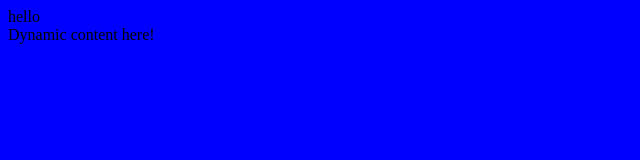
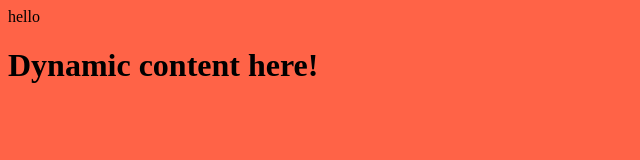
Before and after one commit to hzub/webpack-intro-wyklad, a website built with webpack: page app/index.html in a window 1280 px wide. Shown: the whole page, without its empty margins (0-640 px from the left). Built offline with nearby package versions, Linux system fonts and the light colour scheme.

Commit message:
Updated run script

```diff
--- a/app/index.html
+++ b/app/index.html
@@ -2,8 +2,8 @@
 
 hello
 
-<div>
-</div>
+<h1>
+</h1>
 
 <script src="main.js"></script>
 
--- a/app/modules/module1.js
+++ b/app/modules/module1.js
@@ -1,5 +1,5 @@
 module.exports = {
 	run: function() {
-		document.querySelector('div').innerHTML = 'Dynamic content here!';
+		document.querySelector('h1').innerHTML = 'Dynamic content here!';
 	}
 };
--- a/app/modules/module2.js
+++ b/app/modules/module2.js
@@ -1,5 +1,5 @@
 module.exports = {
 	run: function() {
-		document.querySelector('body').style.backgroundColor = 'blue';
+		document.querySelector('body').style.backgroundColor = 'tomato';
 	}
 };
```
Also changed, not shown: dist/main.js, 1 other file.
